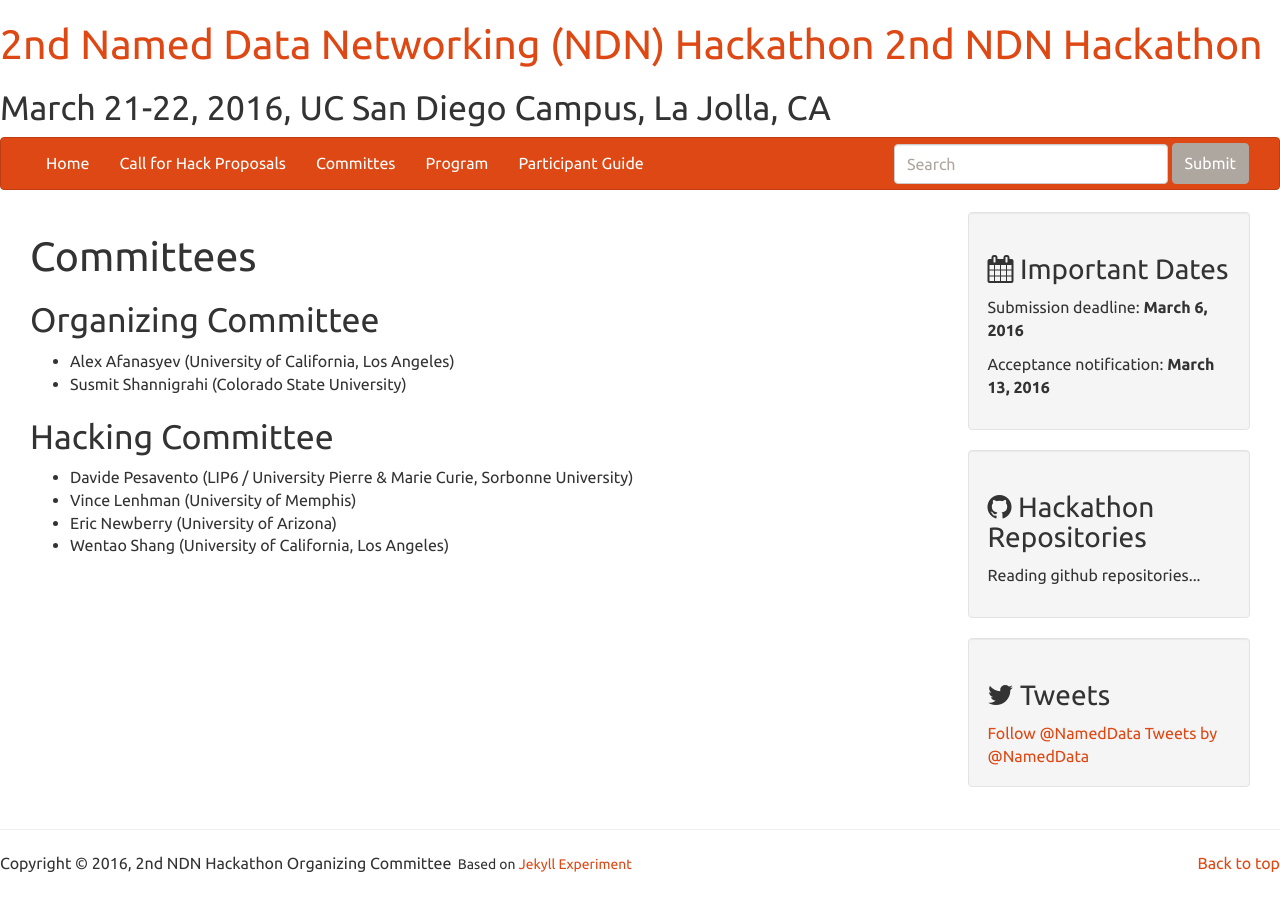
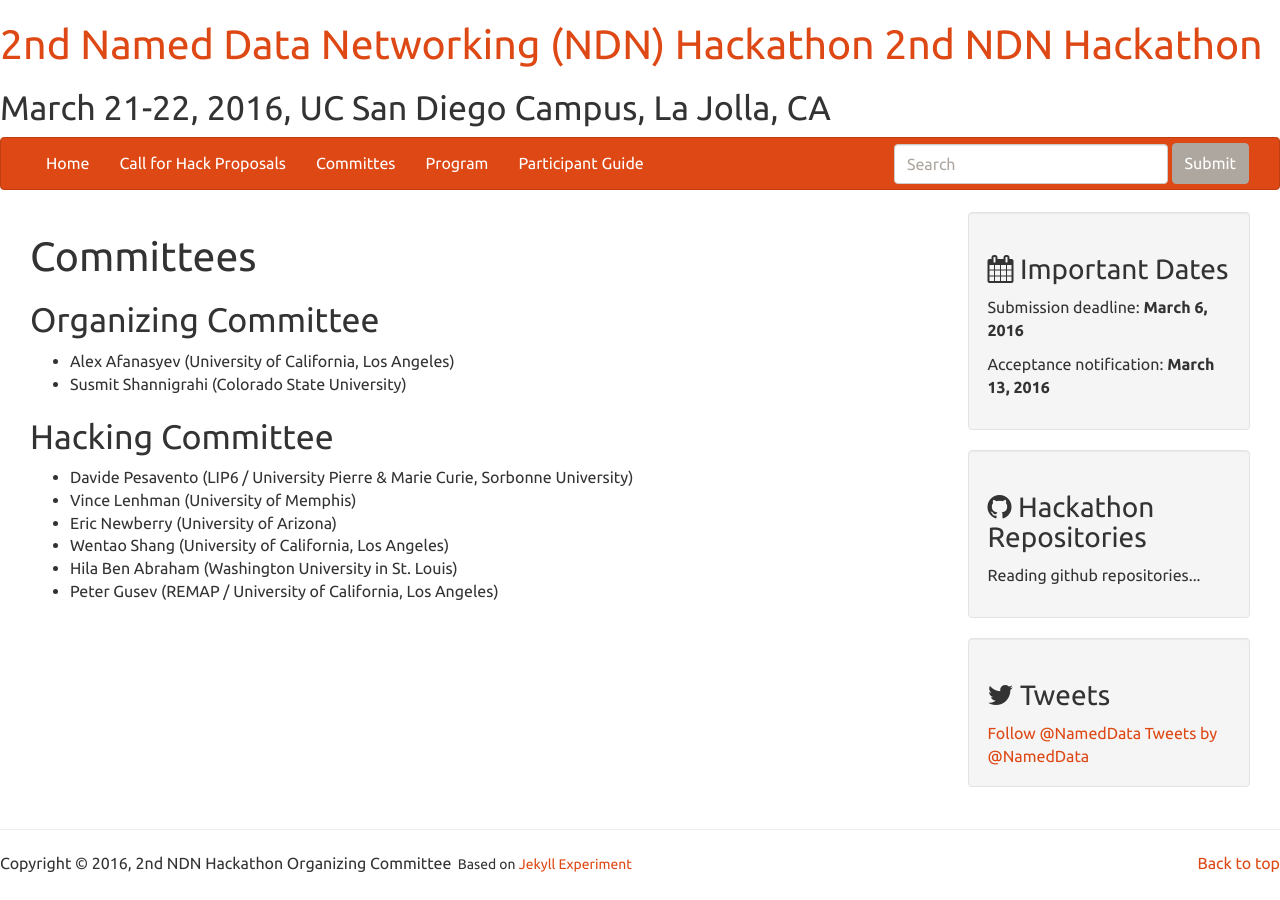
Before and after one commit to 2nd-ndn-hackathon/2nd-ndn-hackathon.github.io, a Jekyll site: the page built from committees.md, in a window 1280 px wide. Built offline with Jekyll 4.4.1, drawn with Linux system fonts in a browser that asks for light colours; comment, search, counter and statistics services are not loaded.

Commit message:
Add Hacking Committee members

```diff
--- a/committees.md
+++ b/committees.md
@@ -14,3 +14,5 @@ title: Committees
 - Vince Lenhman (University of Memphis)
 - Eric Newberry (University of Arizona)
 - Wentao Shang (University of California, Los Angeles)
+- Hila Ben Abraham (Washington University in St. Louis)
+- Peter Gusev (REMAP / University of California, Los Angeles)
```
